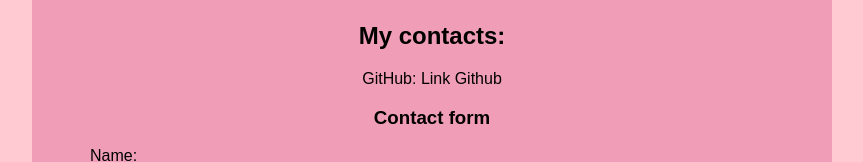
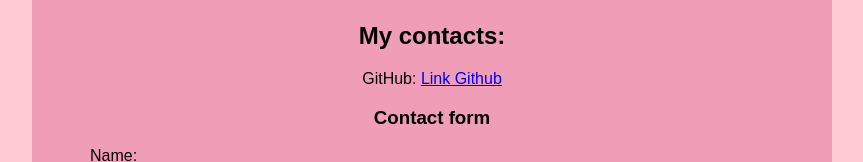
Before and after one commit to Karina0517/portafolioK, a plain HTML site: page index.html in a window 1280 px wide. Shown: the part 1189-1351 px from the top of the page, without its empty margins (208-1071 px from the left). Drawn offline with Linux system fonts and the light colour scheme.

Commit message:
Update index.html

```diff
--- a/index.html
+++ b/index.html
@@ -81,7 +81,7 @@
 
     <div class="section" id="contact">
       <h2>My contacts:</h2>
-      <p>GitHub: <a href="https://github.com/Karina0517"></a>Link Github</p>
+      <p>GitHub: <a href="https://github.com/Karina0517">Link Github</a></p>
 
       <h3>Contact form</h3>
       <form>
```
